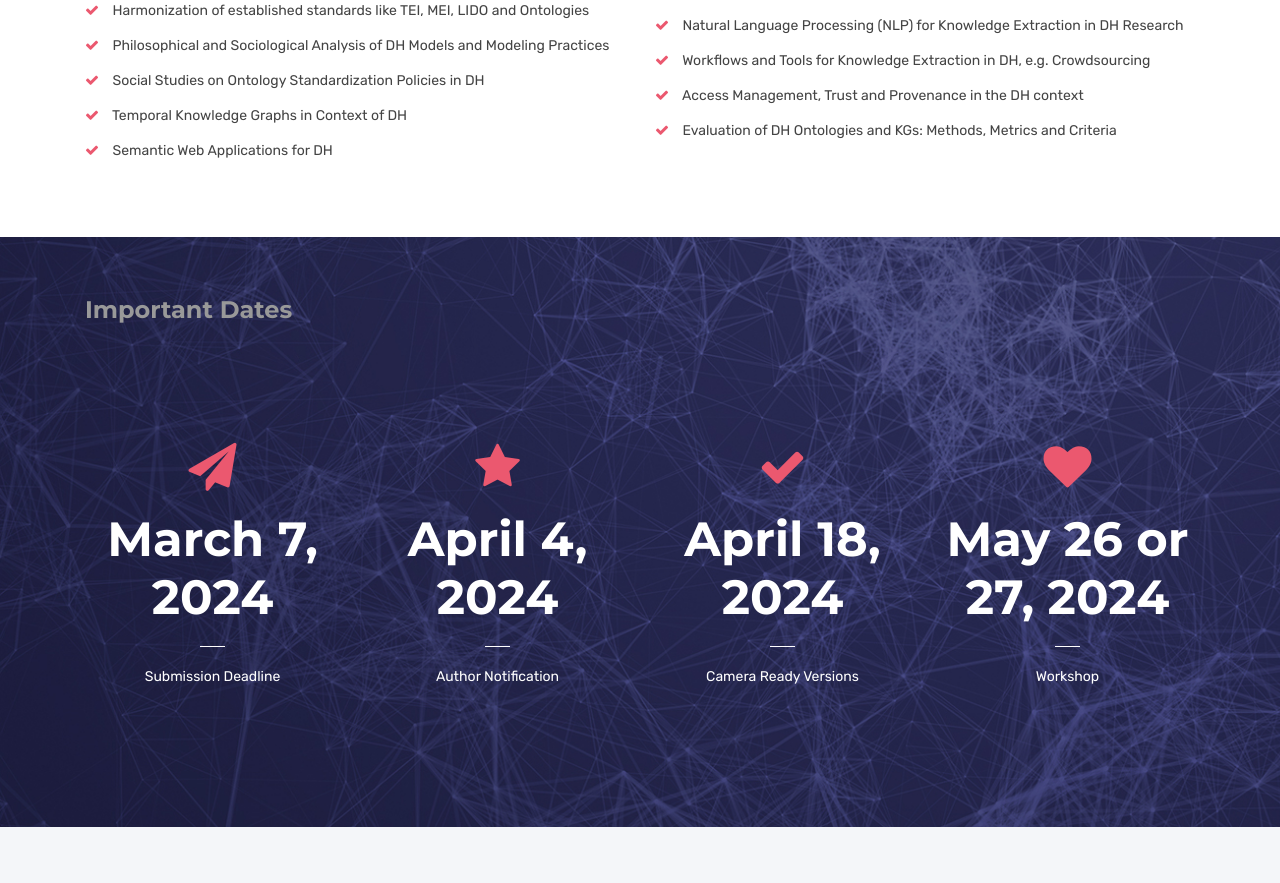
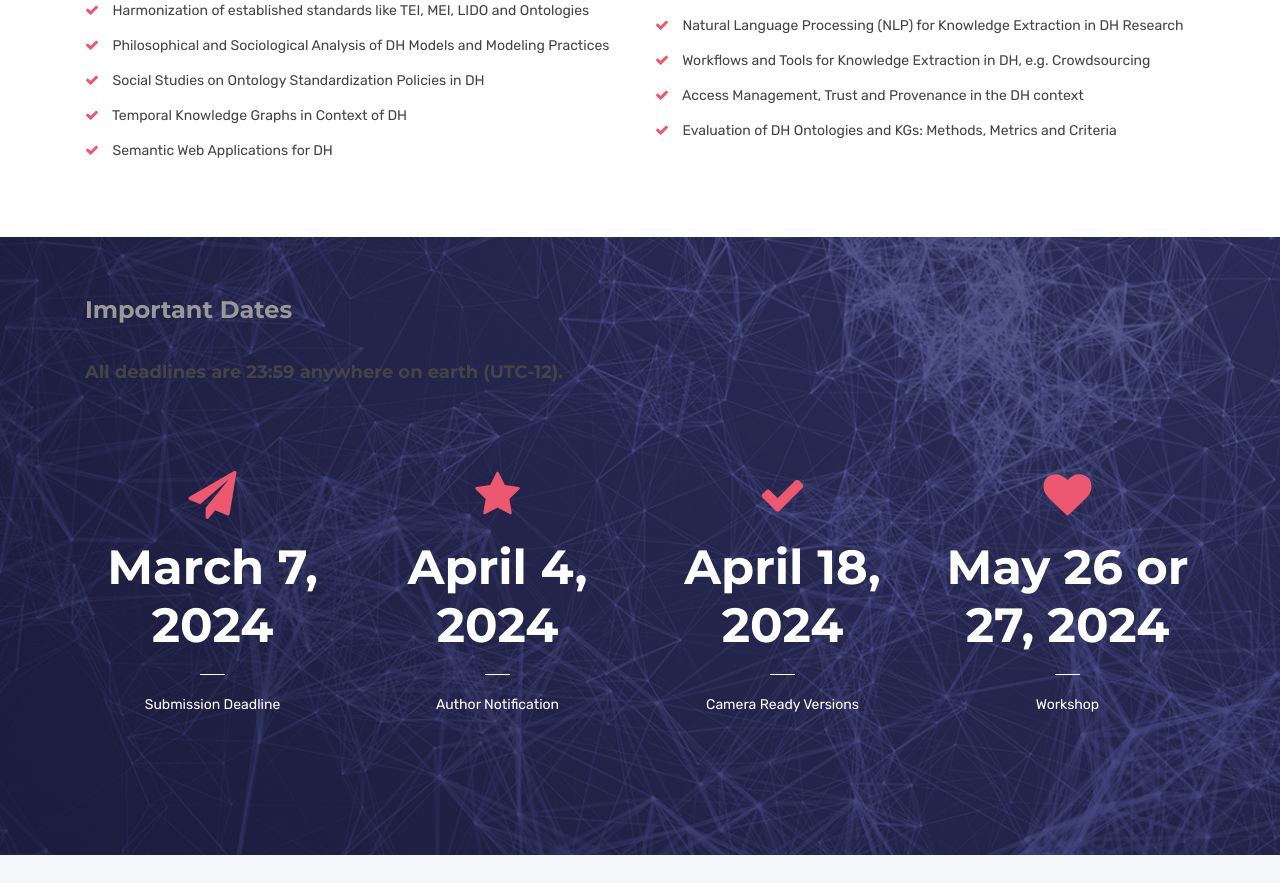
Before and after one commit to SemDH/semdh.github.io, a Jekyll site: the page built from index.html, in a window 1280 px wide, cut to the strip 1174-2057 px from the top of the page. Built offline with Jekyll 4.4.1, drawn with Linux system fonts in a browser that asks for light colours.

Commit message:
cfp page

```diff
--- a/callforpapers.html
+++ b/callforpapers.html
@@ -125,6 +125,5 @@ canonical: https://semdh.github.io
               <div class="mb-60"></div>
               </div>
               </div>
-      </div>
 
   </div>
--- a/index.html
+++ b/index.html
@@ -138,6 +138,7 @@ canonical: https://semdh.github.io
       <div id="counter">
         <div class="container">
           <h4 id="dates" class="sub-title">Important Dates</h4>
+          <h5>All deadlines are 23:59 anywhere on earth (UTC-12).</h5>
           <div class="row count-to-sec">
             <div class="col-md-3 col-sm-6 count-one">
               <span class="icon"><i class="fa fa-paper-plane"> </i></span>
@@ -203,6 +204,7 @@ canonical: https://semdh.github.io
             </div>
             <div class="col-xs-12 col-sm-10 col-md-10">
             <p class="lead">SemDH is an on-site event taking place on May 26 or May 27, 2024 in Hersonissos, Crete (Greece). The workshop is co-located with the 21st Extended Semantic Web Conference. ESWC is a major venue for discussing the latest scientific results and technology innovations around semantic technologies. Building on its past success, ESWC is seeking to broaden its focus to span other relevant related research areas in which Web semantics plays an important role. All workshop participants must register at ESWC to attend. Please have a look at the official <a href="https://2024.eswc-conferences.org/">ESWC 2024</a> webpage for detailed information on the conference, program, venue and registration.</p>
+          <div class="mb-60"></div>
           </div>
           <div class="mb-60"></div>
       </div>
```
